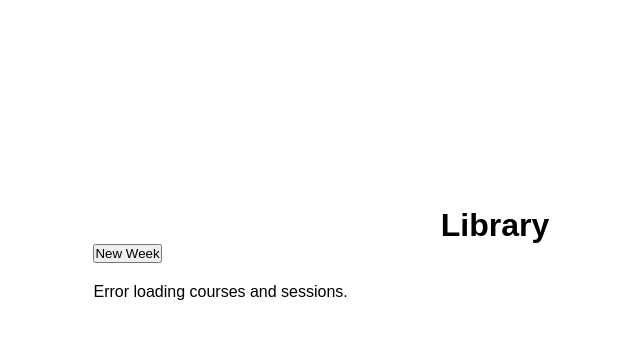
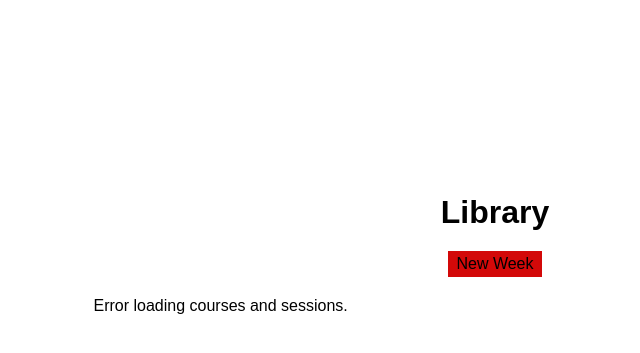
Before and after one commit to LucasDondo/PomoFIUBA, a Flask app: page /library in a window 1280 px wide. Shown: the part 146-499 px from the top of the page, without its empty margins (145-785 px from the left). Run offline with Flask 3, Linux system fonts and the light colour scheme; some libraries are stand-ins or nearby versions.

Commit message:
upgrade styles

```diff
--- a/frontend/static/styles.css
+++ b/frontend/static/styles.css
@@ -96,6 +96,21 @@ nav a:hover {
 	box-shadow: 5px 3.5px 5px rgba(0, 0, 0, 0.9);
 }
 
+.button-container {
+    text-align: center;
+    margin: 20px;
+}
+
+.buttons_small {
+    padding: 4px 8px;
+    font-size: 16px;
+	border: none;
+    text-align: center;
+    cursor: pointer;
+	background-color: rgb(211, 9, 9);
+    font-weight: 500;
+}
+
 .buttons button.active,
 .buttons button.stopActive {
 	pointer-events: none;
@@ -173,6 +188,7 @@ li {
 .main-title,
 .section-title,
 .info-text {
+	margin-bottom: 20px;
     text-align: center;
 }
 
--- a/frontend/static/timer.js
+++ b/frontend/static/timer.js
@@ -94,7 +94,7 @@ document.addEventListener('DOMContentLoaded', function() {
         event.preventDefault(); // Prevenir el envío por defecto del formulario
 
         const courseId = document.getElementById('course-select').value;
-        const minsStudied = parseInt(document.getElementById('Minutos').textContent); // Obtener los mins estudiados del front
+        const minsStudied = parseInt(document.getElementById('mins').textContent); // Obtener los mins estudiados del front
 
         // Verificar que se haya seleccionado un curso
         if (!courseId) {
```
